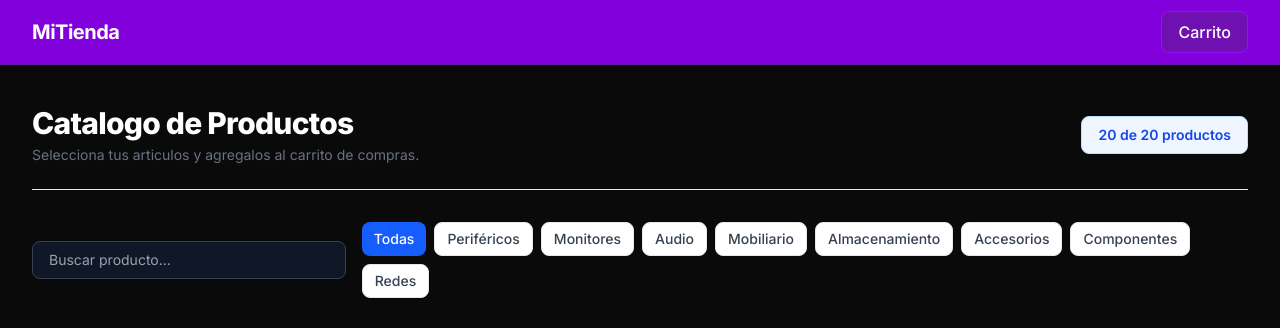
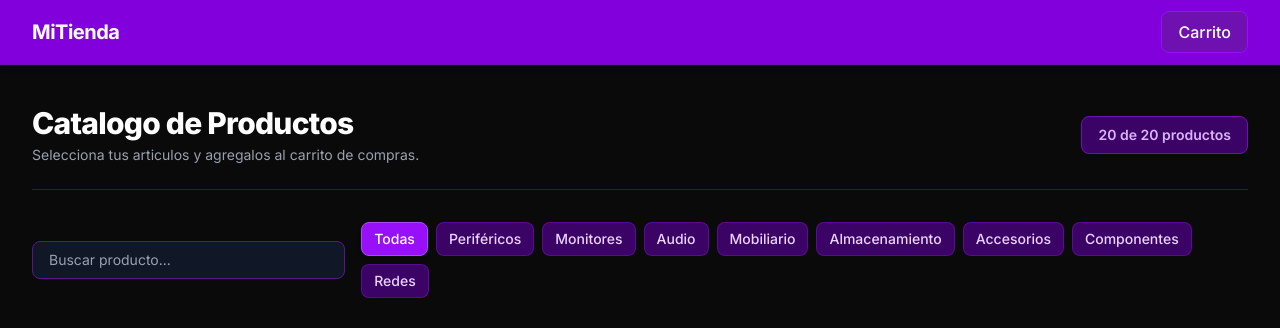
Before and after one commit to Xxgerardov/dps-practico1, a Next.js app: page / in a window 1280 px wide. Shown: the top 328 px of the page. Built offline with nearby package versions, Linux system fonts and the light colour scheme; grey boxes are pictures that could not be loaded.

Commit message:
Feat: Gerar

```diff
--- a/app/page.tsx
+++ b/app/page.tsx
@@ -11,9 +11,10 @@ export default function Home() {
   const [category, setCategory] = useState('Todas');
   const [isCartOpen, setIsCartOpen] = useState(false);
 
-
+  // Lista de categorias sin duplicados
   const categories = ['Todas', ...Array.from(new Set(products.map((p) => p.category)))];
 
+  // Filtrar productos
   const filteredProducts = products.filter((p) => {
     const matchSearch =
       p.name.toLowerCase().includes(search.toLowerCase()) ||
@@ -24,26 +25,26 @@ export default function Home() {
   });
 
   return (
-
-<div className="min-h-screen bg-neutral-950 text-white flex flex-col">      <Navbar onOpenCart={() => setIsCartOpen(true)} />
+    <div className="min-h-screen bg-neutral-950 text-white flex flex-col">
+      <Navbar onOpenCart={() => setIsCartOpen(true)} />
       <CartModal isOpen={isCartOpen} onClose={() => setIsCartOpen(false)} />
 
       <main className="flex-1 py-10 px-4 sm:px-6 lg:px-8 max-w-7xl mx-auto w-full">
-        <header className="mb-8 border-b pb-6 border-gray-200 flex flex-col md:flex-row md:items-center md:justify-between gap-4">
+        <header className="mb-8 border-b pb-6 border-gray-800 flex flex-col md:flex-row md:items-center md:justify-between gap-4">
           <div>
             <h1 className="text-3xl font-extrabold text-white tracking-tight">
               Catalogo de Productos
             </h1>
-            <p className="mt-1 text-sm text-gray-500">
+            <p className="mt-1 text-sm text-gray-400">
               Selecciona tus articulos y agregalos al carrito de compras.
             </p>
           </div>
-          <div className="bg-blue-50 text-blue-700 font-semibold px-4 py-2 rounded-lg text-sm border border-blue-200 self-start md:self-auto">
+          <div className="bg-purple-950 text-purple-300 font-semibold px-4 py-2 rounded-lg text-sm border border-purple-800 self-start md:self-auto">
             {filteredProducts.length} de {products.length} productos
           </div>
         </header>
 
-
+        {/* Buscador y Filtros */}
         <div className="mb-8 flex flex-col sm:flex-row gap-4 justify-between items-center">
           <div className="w-full sm:w-80">
             <input
@@ -51,19 +52,20 @@ export default function Home() {
               placeholder="Buscar producto..."
               value={search}
               onChange={(e) => setSearch(e.target.value)}
-  className="w-full px-4 py-2 border border-gray-700 bg-gray-900 text-white rounded-lg focus:outline-none focus:ring-2 focus:ring-blue-500 text-sm placeholder-gray-400"
+              className="w-full px-4 py-2 border border-purple-900 bg-gray-900 text-white rounded-lg focus:outline-none focus:ring-2 focus:ring-purple-500 text-sm placeholder-gray-400"
             />
           </div>
 
+          {/* Botones de Filtrado en tonos Morados */}
           <div className="flex flex-wrap gap-2 w-full sm:w-auto">
             {categories.map((cat) => (
               <button
                 key={cat}
                 onClick={() => setCategory(cat)}
-                className={`px-3 py-1.5 rounded-lg text-sm font-medium transition-colors ${
+                className={`px-3 py-1.5 rounded-lg text-sm font-medium transition-colors border ${
                   category === cat
-                    ? 'bg-blue-600 text-white'
-                    : 'bg-white text-gray-700 hover:bg-gray-100 border border-gray-200'
+                    ? 'bg-purple-600 text-white border-purple-500 shadow-md'
+                    : 'bg-purple-950 text-purple-200 hover:bg-purple-900 border-purple-800/60'
                 }`}
               >
                 {cat}
@@ -72,7 +74,6 @@ export default function Home() {
           </div>
         </div>
 
-
         {filteredProducts.length > 0 ? (
           <section className="grid grid-cols-1 sm:grid-cols-2 md:grid-cols-3 lg:grid-cols-4 gap-6">
             {filteredProducts.map((prod) => (
@@ -80,8 +81,8 @@ export default function Home() {
             ))}
           </section>
         ) : (
-          <div className="text-center py-16 bg-white rounded-xl border border-gray-200">
-            <p className="text-lg text-gray-500 font-medium">
+          <div className="text-center py-16 bg-gray-900 rounded-xl border border-purple-900">
+            <p className="text-lg text-gray-400 font-medium">
               No se encontraron productos para tu busqueda.
             </p>
             <button
@@ -89,7 +90,7 @@ export default function Home() {
                 setSearch('');
                 setCategory('Todas');
               }}
-              className="mt-4 text-sm text-blue-600 hover:underline font-semibold"
+              className="mt-4 text-sm text-purple-400 hover:underline font-semibold"
             >
               Limpiar filtros
             </button>
--- a/componentes/Navbar.tsx
+++ b/componentes/Navbar.tsx
@@ -8,6 +8,9 @@ interface NavbarProps {
 
 export default function Navbar({ onOpenCart }: NavbarProps) {
   const { totalItems } = useCart();
+
+
+
 
   return (
     <nav className="bg-purple-700 border-b border-purple-800 sticky top-0 z-40 shadow-md">
@@ -26,6 +29,7 @@ export default function Navbar({ onOpenCart }: NavbarProps) {
             <span>Carrito</span>
             {totalItems > 0 && (
               <span className="bg-white text-purple-700 text-xs font-bold px-2 py-0.5 rounded-full">
+
                 {totalItems}
               </span>
             )}
```
Also changed, not shown: componentes/CartModal.tsx (+10 -2 lines), componentes/productcard.tsx (+16 -1 lines). Lines whose indentation alone changed are shown as unchanged.
